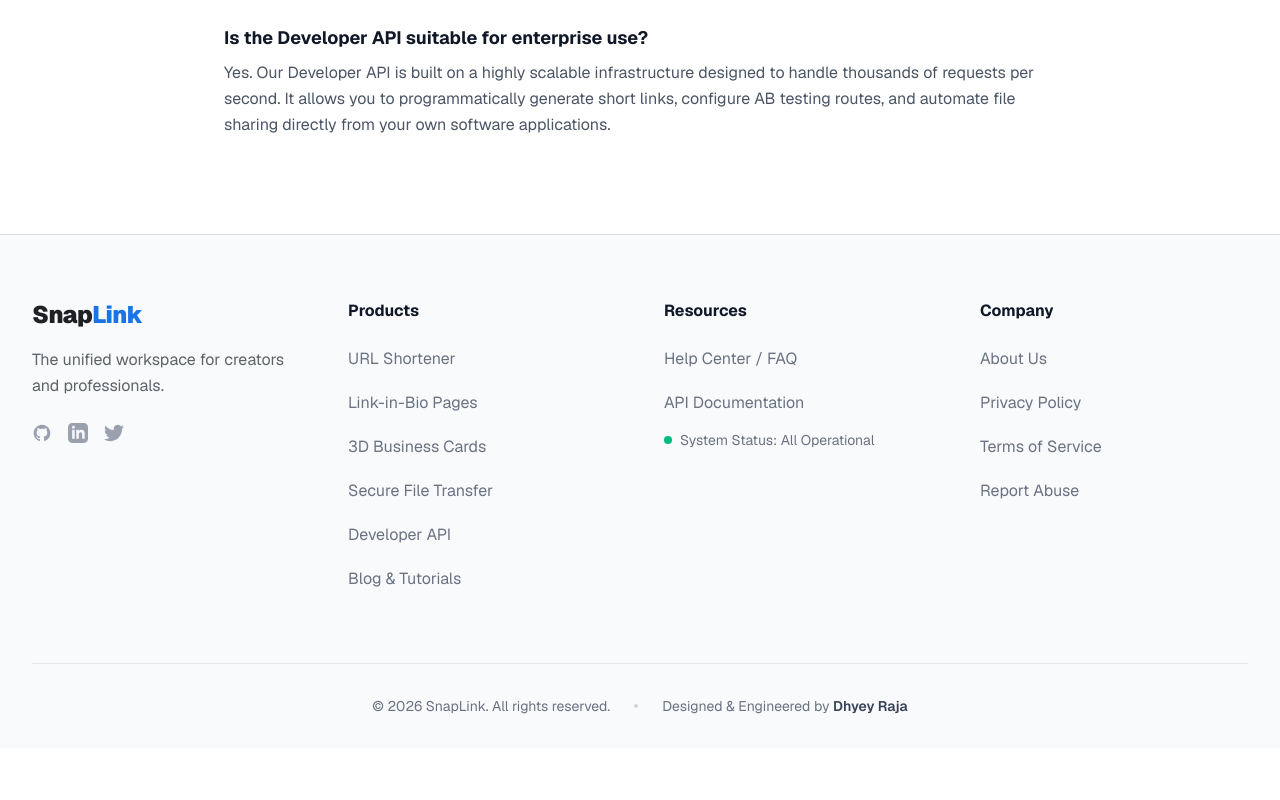
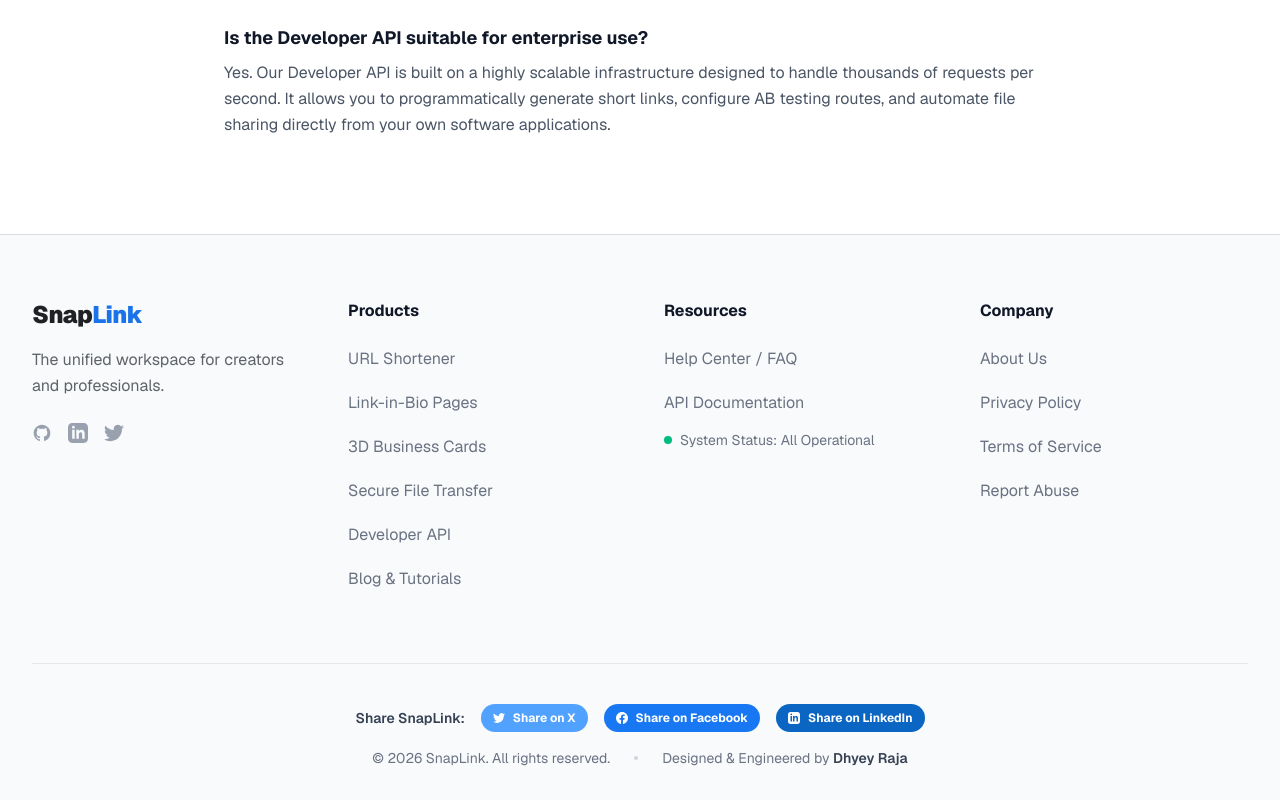
Before and after one commit to dhyey0904/snaplink, a Next.js app in the folder frontend/: page / in a window 1280 px wide. Shown: the part 4888-5688 px from the top of the page. Before the commit the page ends 5636 px from the top, so only its background shows below. Built offline with nearby package versions, Linux system fonts and the light colour scheme.

Commit message:
SEO: Add social sharing intent plugins (Twitter, Facebook, LinkedIn) to the global footer to clear the social reach audit warning

```diff
--- a/frontend/src/components/Footer.tsx
+++ b/frontend/src/components/Footer.tsx
@@ -78,6 +78,24 @@ export default function Footer() {
 
         {/* Bottom Sub-Footer */}
         <div className="pt-8 border-t border-gray-200 flex flex-col items-center gap-4">
+
+          {/* Social Share Plugins for SEO */}
+          <div className="flex flex-wrap items-center justify-center gap-4 mt-2">
+            <span className="text-sm font-semibold text-gray-700">Share SnapLink:</span>
+            <a href="https://twitter.com/intent/tweet?url=https://www.snaplinks.in&text=Check%20out%20SnapLink%20-%20The%20ultimate%20secure%20file%20sharing%20and%20URL%20shortening%20platform!" target="_blank" rel="noopener noreferrer" className="px-3 py-1.5 text-xs font-bold text-white bg-blue-400 hover:bg-blue-500 rounded-full transition-colors flex items-center gap-2">
+              <svg className="w-3 h-3" fill="currentColor" viewBox="0 0 24 24"><path d="M23.953 4.57a10 10 0 01-2.825.775 4.958 4.958 0 002.163-2.723c-.951.555-2.005.959-3.127 1.184a4.92 4.92 0 00-8.384 4.482C7.69 8.095 4.067 6.13 1.64 3.162a4.822 4.822 0 00-.666 2.475c0 1.71.87 3.213 2.188 4.096a4.904 4.904 0 01-2.228-.616v.06a4.923 4.923 0 003.946 4.827 4.996 4.996 0 01-2.212.085 4.936 4.936 0 004.604 3.417 9.867 9.867 0 01-6.102 2.105c-.39 0-.779-.023-1.17-.067a13.995 13.995 0 007.557 2.209c9.053 0 13.998-7.496 13.998-13.985 0-.21 0-.42-.015-.63A9.935 9.935 0 0024 4.59z"/></svg>
+              Share on X
+            </a>
+            <a href="https://www.facebook.com/sharer/sharer.php?u=https://www.snaplinks.in" target="_blank" rel="noopener noreferrer" className="px-3 py-1.5 text-xs font-bold text-white bg-[#1877F2] hover:bg-[#166FE5] rounded-full transition-colors flex items-center gap-2">
+              <svg className="w-3 h-3" fill="currentColor" viewBox="0 0 24 24"><path d="M24 12.073c0-6.627-5.373-12-12-12s-12 5.373-12 12c0 5.99 4.388 10.954 10.125 11.854v-8.385H7.078v-3.469h3.047V9.43c0-3.007 1.792-4.669 4.533-4.669 1.312 0 2.686.235 2.686.235v2.953H15.83c-1.491 0-1.956.925-1.956 1.874v2.25h3.328l-.532 3.469h-2.796v8.385C19.612 23.027 24 18.062 24 12.073z"/></svg>
+              Share on Facebook
+            </a>
+            <a href="https://www.linkedin.com/sharing/share-offsite/?url=https://www.snaplinks.in" target="_blank" rel="noopener noreferrer" className="px-3 py-1.5 text-xs font-bold text-white bg-[#0A66C2] hover:bg-[#004182] rounded-full transition-colors flex items-center gap-2">
+              <svg className="w-3 h-3" fill="currentColor" viewBox="0 0 24 24"><path d="M19 0h-14c-2.761 0-5 2.239-5 5v14c0 2.761 2.239 5 5 5h14c2.762 0 5-2.239 5-5v-14c0-2.761-2.238-5-5-5zm-11 19h-3v-11h3v11zm-1.5-12.268c-.966 0-1.75-.79-1.75-1.764s.784-1.764 1.75-1.764 1.75.79 1.75 1.764-.783 1.764-1.75 1.764zm13.5 12.268h-3v-5.604c0-3.368-4-3.113-4 0v5.604h-3v-11h3v1.765c1.396-2.586 7-2.777 7 2.476v6.759z"/></svg>
+              Share on LinkedIn
+            </a>
+          </div>
+
           {/* Copyright & Portfolio Link */}
           <div className="text-center flex flex-col sm:flex-row items-center gap-2 sm:gap-6 text-sm text-gray-500">
             <p>&copy; {new Date().getFullYear()} SnapLink. All rights reserved.</p>
```
